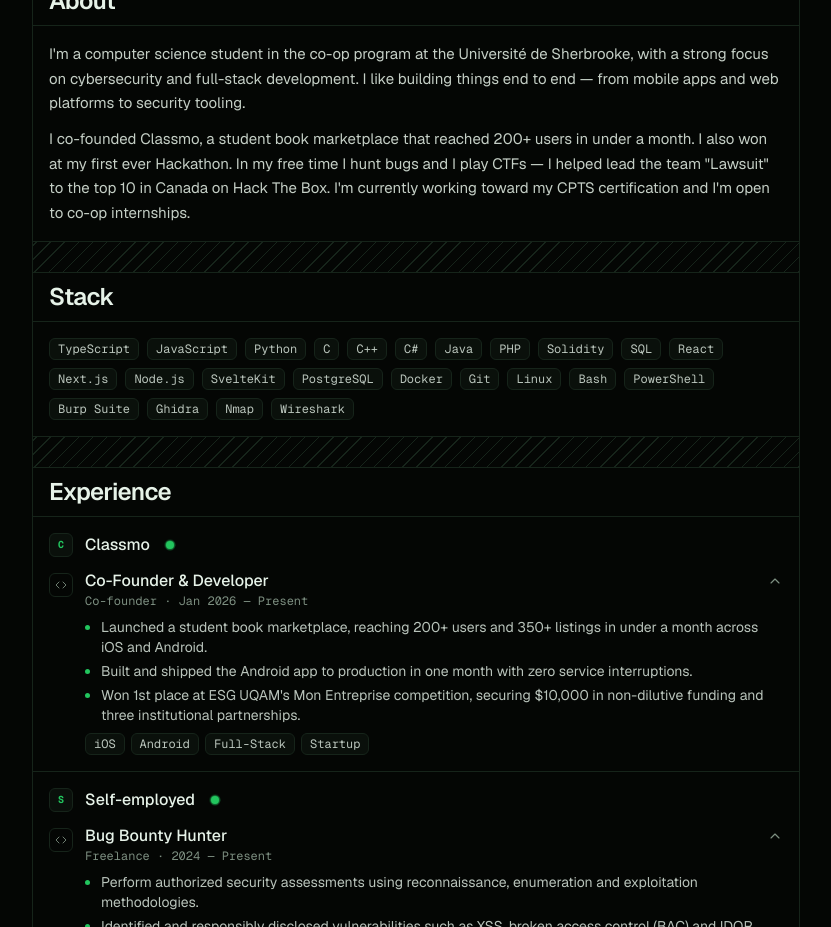
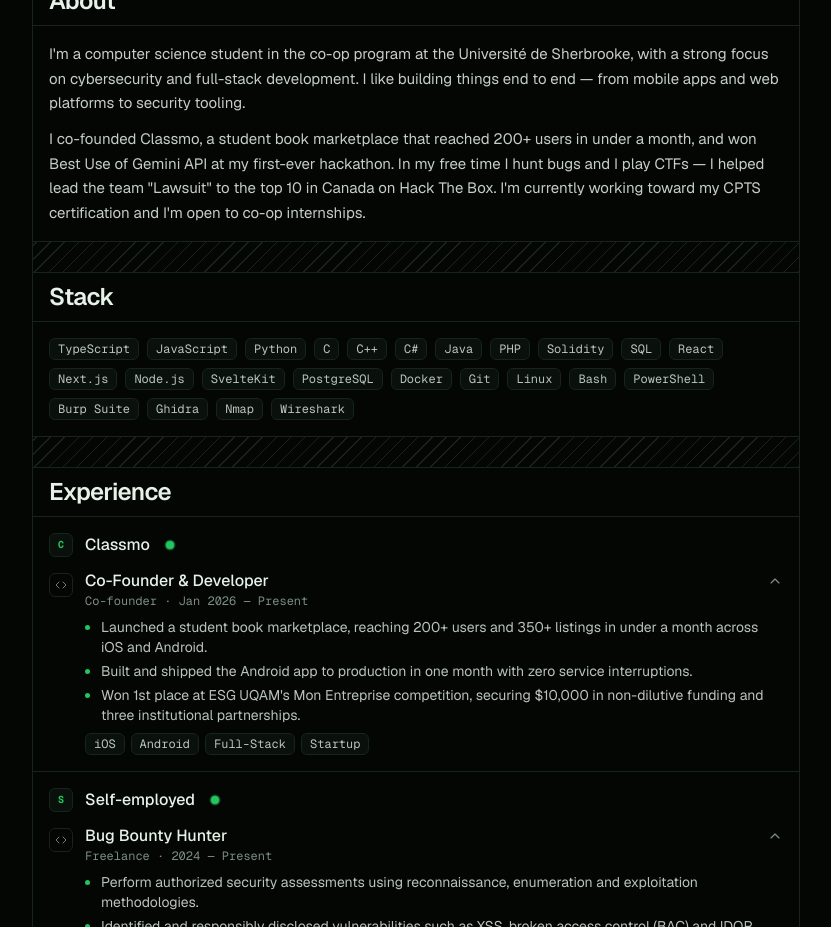
Before and after one commit to leo-mitch/portfolio, a Next.js app: page / in a window 1280 px wide. Shown: the part 860-1787 px from the top of the page, without its empty margins (224-1055 px from the left). Built offline with nearby package versions, Linux system fonts and the light colour scheme.

Commit message:
Smooth about wording for the hackathon win

```diff
--- a/src/data/profile.ts
+++ b/src/data/profile.ts
@@ -24,7 +24,7 @@ export const profile = {
   pronouns: "he/him",
   about: [
     "I'm a computer science student in the co-op program at the Université de Sherbrooke, with a strong focus on cybersecurity and full-stack development. I like building things end to end — from mobile apps and web platforms to security tooling.",
-    "I co-founded Classmo, a student book marketplace that reached 200+ users in under a month. I also won at my first ever Hackathon. In my free time I hunt bugs and I play CTFs — I helped lead the team \"Lawsuit\" to the top 10 in Canada on Hack The Box. I'm currently working toward my CPTS certification and I'm open to co-op internships.",
+    "I co-founded Classmo, a student book marketplace that reached 200+ users in under a month, and won Best Use of Gemini API at my first-ever hackathon. In my free time I hunt bugs and I play CTFs — I helped lead the team \"Lawsuit\" to the top 10 in Canada on Hack The Box. I'm currently working toward my CPTS certification and I'm open to co-op internships.",
   ],
 };
 
```
